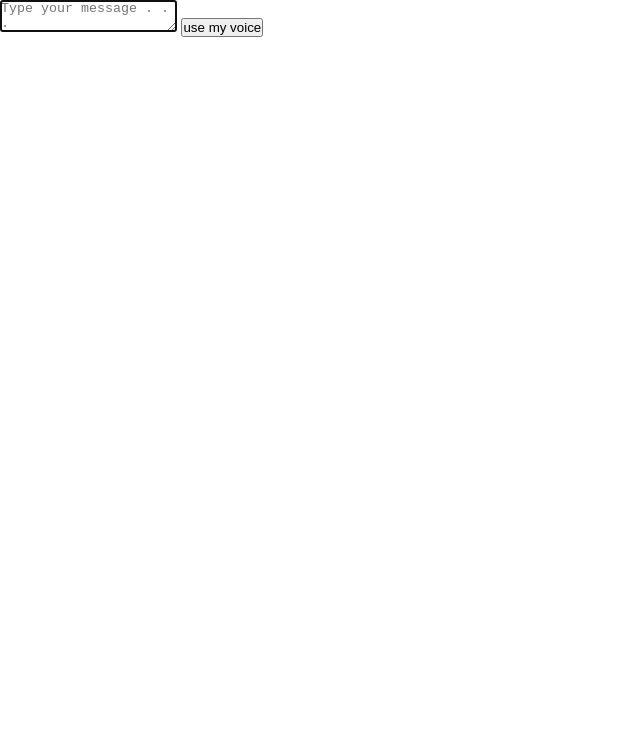
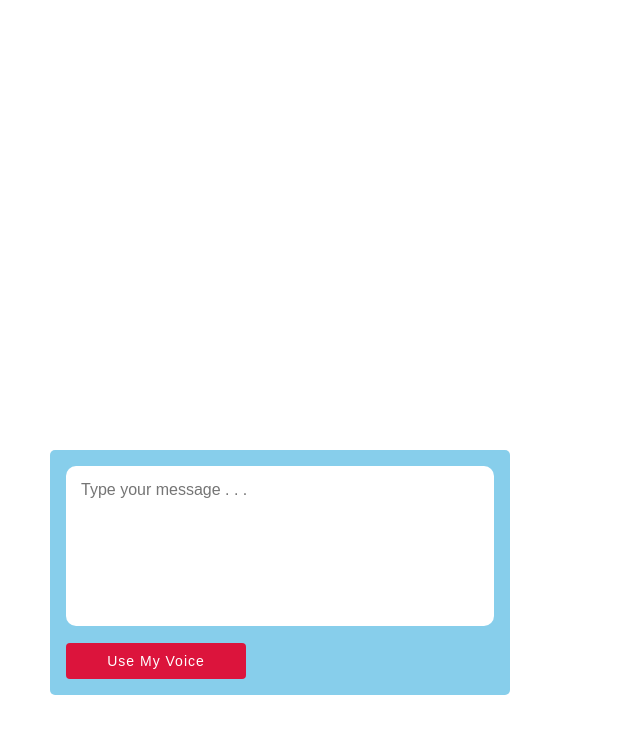
Before and after one commit to Sajid-developer/speech-recognition-web-api-javascript, a plain HTML site: page index.html in a window 1280 px wide. Shown: the whole page, without its empty margins (0-640 px from the left). Drawn offline with Linux system fonts and the light colour scheme.

Commit message:
style file modified.

```diff
--- a/style.css
+++ b/style.css
@@ -1,8 +1,53 @@
-*,body{
+*,
+body {
     margin: 0;
     padding: 0;
     box-sizing: border-box;
 }
-body{
+
+body {
     font-family: sans-serif;
 }
+
+.voice_section {
+    position: absolute;
+    top: 450px;
+    left: 50px;
+    width: 460px;
+    background: skyblue;
+    padding: 16px;
+    display: flex;
+    flex-direction: column;
+    border-radius: 5px;
+}
+
+.voice_section .message {
+    width: 100%;
+    height: 160px;
+    background: white;
+    color: black;
+    font-size: 16px;
+    font-family: sans-serif;
+    outline: none;
+    border: 0;
+    border-radius: 10px;
+    box-sizing: border-box;
+    resize: none;
+    padding: 15px;
+    margin-bottom: 17px;
+    scroll-behavior: smooth;
+}
+
+.voice_section button {
+    width: 180px;
+    background: crimson;
+    padding: 10px 20px;
+    outline: none;
+    border: 0;
+    font-size: 14px;
+    color: white;
+    border-radius: 4px;
+    font-family: sans-serif;
+    letter-spacing: 1px;
+    text-transform: capitalize;
+}
```
